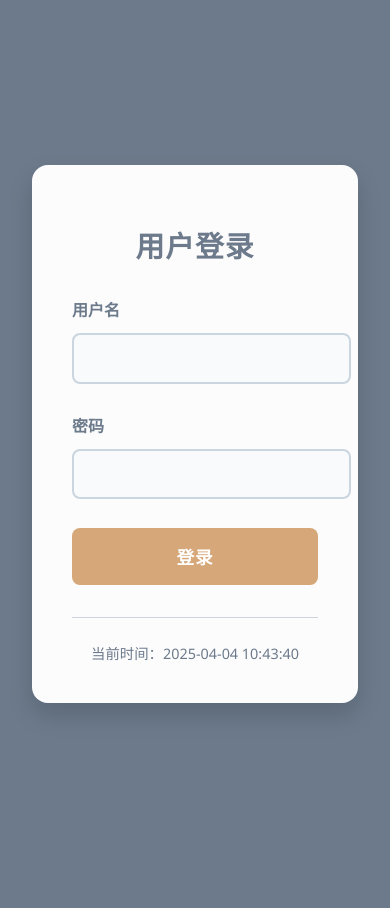
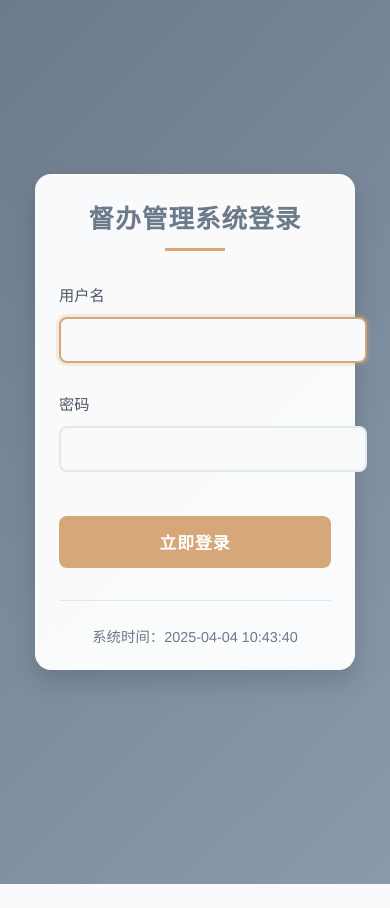
Before and after one commit to GGJJ-stack/kggsdbgl, a Flask app: page /login in a window 390 px wide. After the commit the page ends 884 px from the top, so only its background shows below. Run offline with Flask 3, Linux system fonts and the light colour scheme; some libraries are stand-ins or nearby versions.

Commit message:
令牌问题修复

```diff
--- a/app.py
+++ b/app.py
@@ -16,16 +16,13 @@ app = Flask(__name__)
 secret_key = os.urandom(24).hex()
 csrf = CSRFProtect(app)
 
-# 获取项目根目录（确保路径正确）
 BASE_DIR = os.path.abspath(os.path.dirname(__file__))
 
 class Config:
-    # 使用绝对路径确保路径一致性
     UPLOAD_FOLDER = os.path.join(BASE_DIR, 'instance', 'project_files')
     DATABASE_PATH = os.path.join(BASE_DIR, 'instance', 'supervision.db')
-    SECRET_KEY = os.environ.get('SECRET_KEY') or secrets.token_urlsafe(32)
-
-    # 确保目录存在
+    SECRET_KEY = os.environ.get('SECRET_KEY') or secret_key
+
     @classmethod
     def init(cls):
         os.makedirs(cls.UPLOAD_FOLDER, exist_ok=True)
@@ -50,16 +47,12 @@ def get_db():
     if not hasattr(g, '_database'):
         try:
             g._database = sqlite3.connect(app.config['DATABASE'])
-            print(f"成功连接数据库: {app.config['DATABASE']}")
             g._database.row_factory = sqlite3.Row
             init_sqlite_schema(g._database)
         except sqlite3.Error as e:
             print(f"数据库连接失败: {str(e)}")
             raise
     return g._database
-
-import sqlite3
-from werkzeug.security import generate_password_hash
 
 def init_sqlite_schema(conn):
     try:
@@ -160,7 +153,6 @@ def init_sqlite_schema(conn):
         conn.rollback()
         raise
 
-
 def format_datetime(value, format='%Y-%m-%d'):
     if isinstance(value, str):
         try:
@@ -183,10 +175,6 @@ def admin_required(f):
         return f(*args, **kwargs)
     return decorated_function
 
-@app.context_processor
-def inject_csrf_token():
-    return dict(csrf_token=generate_csrf)
-
 @app.route('/login', methods=['GET', 'POST'])
 def login():
     current_datetime = datetime.datetime.now()
@@ -196,6 +184,11 @@ def login():
             password = request.form.get('password', '').strip()
             next_url = request.form.get('next', '')
 
+            if next_url:
+                parsed_url = urlparse(next_url)
+                if parsed_url.netloc != '':
+                    next_url = url_for('index')
+
             if not username or not password:
                 return render_template('login.html', error='用户名和密码不能为空', current_datetime=current_datetime)
 
@@ -208,6 +201,7 @@ def login():
                     session.clear()
                     session['user_id'] = user['id']
                     session['is_admin'] = user['is_admin']
+                    session.permanent = True
                     return redirect(next_url or url_for('index'))
 
             return render_template('login.html', error='用户名或密码错误', current_datetime=current_datetime)
@@ -219,7 +213,11 @@ def login():
             app.logger.error(f"登录异常: {str(e)}")
             return render_template('login.html', error='登录处理异常，请稍后重试', current_datetime=current_datetime)
 
-    return render_template('login.html', current_datetime=current_datetime)
+    next_url = request.args.get('next', '')
+    return render_template('login.html',
+                         current_datetime=current_datetime,
+                         next=next_url,
+                         csrf_token=generate_csrf())
 
 @app.errorhandler(CSRFError)
 def handle_csrf_error(e):
@@ -238,9 +236,10 @@ def user_management():
     current_datetime = datetime.datetime.now()
     error = None
     with get_db() as conn:
+        users = []
         if request.method == 'POST':
-            if 'download_users' in request.form:
-                try:
+            try:
+                if 'download_users' in request.form:
                     validate_csrf(request.form.get('csrf_token'))
                     filename = request.form.get('filename', 'users').strip() or 'users'
                     filename += '.xlsx'
@@ -257,14 +256,11 @@ def user_management():
                         download_name=filename,
                         mimetype='application/vnd.openxmlformats-officedocument.spreadsheetml.sheet'
                     )
-                except Exception as e:
-                    flash(f'生成用户数据失败: {str(e)}', 'error')
-
-            if 'upload_users' in request.form:
-                try:
+
+                elif 'upload_users' in request.form:
                     validate_csrf(request.form.get('csrf_token'))
-                    file = request.files['file']
-                    if file.filename == '':
+                    file = request.files.get('file')
+                    if not file or file.filename == '':
                         flash('没有选择文件', 'error')
                         return redirect(request.url)
 
@@ -290,24 +286,24 @@ def user_management():
                         flash('部分用户名已存在，未插入重复数据', 'error')
                     return redirect(request.url)
 
-                except CSRFError:
-                    flash('操作令牌无效，请刷新页面后重试', 'error')
-                except Exception as e:
-                    flash(f'上传失败: {str(e)}', 'error')
-
-            try:
-                if 'add_user' in request.form:
+                elif 'add_user' in request.form:
                     username = request.form.get('username', '').strip()
                     password = request.form.get('password', '123456').strip()
                     phone = request.form.get('phone', '').strip()
                     is_admin = 1 if request.form.get('is_admin') == '1' else 0
 
-                    hashed_pw = generate_password_hash(password)
-                    conn.execute(
-                        "INSERT INTO users (username, password, phone, is_admin) VALUES (?, ?, ?, ?)",
-                        (username, hashed_pw, phone, is_admin)
-                    )
-                    conn.commit()
+                    if not username or not password:
+                        error = "用户名和密码不能为空"
+                    else:
+                        hashed_pw = generate_password_hash(password)
+                        try:
+                            conn.execute(
+                                "INSERT INTO users (username, password, phone, is_admin) VALUES (?, ?, ?, ?)",
+                                (username, hashed_pw, phone, is_admin)
+                            )
+                            conn.commit()
+                        except sqlite3.IntegrityError:
+                            error = "用户名已存在"
 
                 elif 'delete_user' in request.form:
                     user_id = request.form.get('user_id')
@@ -336,10 +332,9 @@ def user_management():
                     conn.execute(query, params)
                     conn.commit()
 
-            except sqlite3.IntegrityError as e:
-                error = "用户名已存在"
             except Exception as e:
                 error = str(e)
+                flash(f'操作失败: {str(e)}', 'error')
 
         users = conn.execute("SELECT id, username, phone, is_admin FROM users").fetchall()
 
@@ -563,7 +558,7 @@ def add_project():
             except Exception as e:
                 error = str(e)
 
-    return render_template('add_project.html', users=users, error=error)
+    return render_template('add_project.html', users=users, error=error, csrf_token=generate_csrf())
 
 @app.route('/unfinished_projects', methods=['GET', 'POST'])
 def unfinished_projects():
@@ -604,7 +599,7 @@ def unfinished_projects():
                 if 'upload' in request.form:
                     file = request.files['project_file']
                     if file and file.filename.endswith('.xlsx'):
-                        filepath = os.path.join(AliCloudConfig.UPLOAD_FOLDER, file.filename)
+                        filepath = os.path.join(app.config['UPLOAD_FOLDER'], file.filename)
                         file.save(filepath)
                         flash(f'文件 {file.filename} 上传成功')
 
@@ -765,7 +760,8 @@ def unfinished_projects():
                          projects=projects,
                          error=error,
                          is_admin=is_admin,
-                         current_date=current_datetime.strftime('%Y-%m-%d'),csrf_token=generate_csrf())
+                         current_date=current_datetime.strftime('%Y-%m-%d'),
+                         csrf_token=generate_csrf())
 
 @app.route('/project_detail/<int:project_id>', methods=['GET', 'POST'])
 def project_detail(project_id):
@@ -949,7 +945,8 @@ def project_detail(project_id):
                                'pending': ('待审核', 'warning'),
                                'approved': ('已通过', 'success'),
                                'rejected': ('已驳回', 'danger')
-                           })
+                           },
+                           csrf_token=generate_csrf())
 
 @app.route('/edit_project/<int:project_id>', methods=['GET', 'POST'])
 def edit_project(project_id):
@@ -1193,7 +1190,8 @@ def finished_projects():
     return render_template('finished_projects.html',
                         all_entries_sorted=all_entries_sorted,
                         is_admin=is_admin,
-                        current_datetime=current_datetime)
+                        current_datetime=current_datetime,
+                        csrf_token=generate_csrf())
 
 @app.route('/finished_project_detail/<int:project_id>', methods=['GET', 'POST'])
 def finished_project_detail(project_id):
@@ -1335,7 +1333,8 @@ def finished_project_detail(project_id):
             'approved': ('已通过', 'success'),
             'rejected': ('已驳回', 'danger')
         },
-        overdue_warning=project_data['is_overdue']
+        overdue_warning=project_data['is_overdue'],
+        csrf_token=generate_csrf()
     )
 
 @app.route('/edit_finished_project/<int:project_id>', methods=['GET', 'POST'])
@@ -1355,6 +1354,7 @@ def edit_finished_project(project_id):
 
         if request.method == 'POST':
             try:
+                validate_csrf(request.form.get('csrf_token'))
                 update_data = [
                     request.form['category'],
                     request.form['project_name'],
@@ -1394,7 +1394,8 @@ def edit_finished_project(project_id):
     return render_template('edit_finished_project.html',
                            project=project,
                            users=users,
-                           current_datetime=datetime.datetime.now())
+                           current_datetime=datetime.datetime.now(),
+                           csrf_token=generate_csrf())
 
 @app.route('/finished_projects/add', methods=['GET', 'POST'])
 @admin_required
@@ -1460,7 +1461,8 @@ def add_finished_project():
     return render_template('add_finished_project.html',
                          users=users,
                          error=error,
-                         current_datetime=current_datetime)
+                         current_datetime=current_datetime,
+                         csrf_token=generate_csrf())
 
 @app.route('/all_projects', methods=['GET', 'POST'])
 def all_projects():
@@ -1581,7 +1583,8 @@ def all_projects():
             'per_page': per_page,
             'total': total,
             'pages': (total // per_page) + (1 if total % per_page else 0)
-        }
+        },
+        csrf_token=generate_csrf()
     )
 
 @app.route('/delete_project/<int:project_id>', methods=['POST'])
--- a/templates/add_finished_project.html
+++ b/templates/add_finished_project.html
@@ -53,7 +53,8 @@
         {% endif %}
 
         <form method="POST">
-            <input type="hidden" name="csrf_token" value="{{ csrf_token() }}">
+            <!-- 修正CSRF令牌语法 -->
+            <input type="hidden" name="csrf_token" value="{{ csrf_token }}">
 
             <div class="form-group">
                 <label>项目类别 *</label>
--- a/templates/add_project.html
+++ b/templates/add_project.html
@@ -126,7 +126,9 @@
             <p style="color: red;">{{ error }}</p>
             {% endif %}
             <form method="post">
-                <input type="hidden" name="csrf_token" value="{{ csrf_token() }}">
+                <!-- 修正CSRF令牌语法 -->
+                <input type="hidden" name="csrf_token" value="{{ csrf_token }}">
+
                 <div class="form-group">
                     <label for="category">项目类别:</label>
                     <input type="text" id="category" name="category" required>
--- a/templates/add_user.html
+++ b/templates/add_user.html
@@ -99,7 +99,9 @@
         <p class="error">{{ error }}</p>
     {% endif %}
     <form action="{{ url_for('add_user') }}" method="post">
-        <input type="hidden" name="csrf_token" value="{{ csrf_token() }}">
+        <!-- 修正 CSRF 令牌语法 -->
+        <input type="hidden" name="csrf_token" value="{{ csrf_token }}">
+
         <label for="username">用户名:</label>
         <input type="text" id="username" name="username" required>
         <label for="password">密码:</label>
--- a/templates/all_projects.html
+++ b/templates/all_projects.html
@@ -158,7 +158,7 @@
         <div style="margin-bottom:15px; display: flex; gap: 8px; align-items: center; flex-wrap: wrap;">
             <a href="{{ url_for('index') }}" class="btn-main">返回主菜单</a>
             <form method="post" action="{{ url_for('all_projects') }}" style="margin:0;" onsubmit="return handleExport(event)">
-                <input type="hidden" name="csrf_token" value="{{ csrf_token() }}">
+                <input type="hidden" name="csrf_token" value="{{ csrf_token }}">
                 <input type="hidden" name="export" value="true">
                 <button type="submit" class="btn-main">一键导出Excel</button>
             </form>
--- a/templates/edit_project.html
+++ b/templates/edit_project.html
@@ -82,7 +82,8 @@
             min-height: 100px;
         }
     </style>
-    <meta name="csrf-token" content="{{ csrf_token() }}">
+    <!-- 修正全局CSRF令牌 -->
+    <meta name="csrf-token" content="{{ csrf_token }}">
 </head>
 
 <body>
@@ -93,7 +94,8 @@
             <p style="color: red; margin-bottom: 20px;">{{ error }}</p>
             {% endif %}
             <form method="post">
-                <input type="hidden" name="csrf_token" value="{{ csrf_token() }}">
+                <!-- 修正表单CSRF令牌 -->
+                <input type="hidden" name="csrf_token" value="{{ csrf_token }}">
 
                 <div class="form-group">
                     <label for="category">项目类别:</label>
--- a/templates/edit_user.html
+++ b/templates/edit_user.html
@@ -22,7 +22,9 @@
     <div class="container">
         <h2>编辑用户</h2>
         <form method="post">
-            <input type="hidden" name="csrf_token" value="{{ csrf_token() }}">
+            <!-- 修正 CSRF 令牌语法 -->
+            <input type="hidden" name="csrf_token" value="{{ csrf_token }}">
+
             <div class="form-group">
                 <label>用户名：<input type="text" value="{{ user[1] }}" disabled></label>
                 <label>新密码：<input type="password" name="password"></label>
--- a/templates/finished_projects.html
+++ b/templates/finished_projects.html
@@ -94,7 +94,7 @@
             <button type="submit" class="btn">导出Excel</button>
         </form>
         <form action="{{ url_for('finished_projects') }}" method="post" enctype="multipart/form-data" style="margin:0">
-            <input type="hidden" name="csrf_token" value="{{ csrf_token() }}">
+            <input type="hidden" name="csrf_token" value="{{ csrf_token }}">
             <input type="file" name="file" accept=".xlsx" style="display:none" id="fileInput">
             <label for="fileInput" class="btn" style="margin:0; cursor:pointer">导入Excel</label>
             <button type="submit" name="upload_projects" class="btn">上传</button>
@@ -175,7 +175,7 @@
                                    class="btn">详情</a>
                                 {% if is_admin %}
                                 <form method="POST" action="{{ url_for('finished_projects') }}">
-                                    <input type="hidden" name="csrf_token" value="{{ csrf_token() }}">
+                                    <input type="hidden" name="csrf_token" value="{{ csrf_token }}">
                                     <input type="hidden" name="project_id" value="{{ entry.entry_data.id }}">
                                     <button type="submit" name="delete_project" class="btn btn-delete"
                                             onclick="return confirm('确认删除该已完成项目？')">
--- a/templates/login.html
+++ b/templates/login.html
@@ -6,127 +6,156 @@
     <title>登录 - 控股公司督办管理系统</title>
     <style>
         :root {
-            --primary-color: #6C7A8B; /* 莫兰迪蓝 */
-            --secondary-color: #D6A779; /* 莫兰迪橙 */
-            --text-color: #4A5568;
-            --background-color: #F0F4F8; /* 浅灰蓝背景 */
-            --border-color: #CBD5E0;
+            --mist-blue: #6C7A8B;         /* 雾霾蓝主色调 */
+            --morandi-orange: #D6A779;    /* 莫兰迪橙点缀色 */
+            --light-gray: #F0F4F8;         /* 浅灰背景 */
+            --deep-gray: #4A5568;          /* 深灰文字 */
+            --transition: all 0.3s ease;
         }
 
         body {
-            font-family: 'Segoe UI', system-ui, -apple-system, sans-serif;
-            background: var(--primary-color); /* 主背景色改为莫兰迪蓝 */
+            font-family: 'Helvetica Neue', Helvetica, Arial, sans-serif;
+            background: linear-gradient(135deg, var(--mist-blue) 0%, #8A9AAD 100%);
             margin: 0;
-            padding: 2rem;
-            color: var(--text-color);
             display: flex;
             justify-content: center;
             align-items: center;
             min-height: 100vh;
+            padding: 20px;
         }
 
         .login-container {
-            background: rgba(255, 255, 255, 0.98); /* 提高容器透明度 */
+            background: rgba(255, 255, 255, 0.96);
+            width: 100%;
+            max-width: 420px;
             padding: 2.5rem;
-            border-radius: 16px; /* 增加圆角 */
-            box-shadow: 0 12px 24px rgba(0, 0, 0, 0.15); /* 加强阴影效果 */
-            width: 100%;
-            max-width: 420px; /* 稍加大容器宽度 */
-            transform: translateY(-20px); /* 轻微上移 */
-            transition: transform 0.3s ease;
+            border-radius: 16px;
+            box-shadow: 0 12px 24px rgba(0, 0, 0, 0.15);
+            backdrop-filter: blur(8px);
+            transform: translateY(-20px);
+            transition: var(--transition);
         }
 
         h1 {
-            color: var(--primary-color);
+            color: var(--mist-blue);
             text-align: center;
-            margin-bottom: 2rem;
-            font-size: 1.8rem; /* 加大标题字号 */
-            letter-spacing: 1px; /* 增加字间距 */
+            margin: 0 0 2rem 0;
+            font-size: 2rem;
+            font-weight: 600;
+            letter-spacing: 1px;
+            position: relative;
+            padding-bottom: 1rem;
+        }
+
+        h1::after {
+            content: '';
+            position: absolute;
+            bottom: 0;
+            left: 50%;
+            transform: translateX(-50%);
+            width: 60px;
+            height: 3px;
+            background: var(--morandi-orange);
         }
 
         .form-group {
-            margin-bottom: 1.8rem; /* 增加间距 */
+            margin-bottom: 1.8rem;
         }
 
         label {
             display: block;
             margin-bottom: 0.75rem;
-            color: var(--primary-color); /* 标签使用主色 */
-            font-weight: 600; /* 加粗字体 */
+            color: var(--deep-gray);
+            font-weight: 500;
+            font-size: 0.95rem;
         }
 
         input[type="text"],
         input[type="password"] {
             width: 100%;
-            padding: 0.9rem;
-            border: 2px solid var(--border-color); /* 加粗边框 */
-            border-radius: 8px; /* 加大输入框圆角 */
+            padding: 12px 16px;
+            border: 2px solid #E2E8F0;
+            border-radius: 8px;
             font-size: 1rem;
-            transition: all 0.3s ease;
-            background: #F8FAFC; /* 输入框浅背景 */
+            color: var(--deep-gray);
+            transition: var(--transition);
+            background: #F8FAFC;
         }
 
         input[type="text"]:focus,
         input[type="password"]:focus {
-            border-color: var(--secondary-color);
-            box-shadow: 0 0 0 3px rgba(214, 167, 121, 0.2); /* 调整聚焦阴影颜色 */
-        }
-
-        .error-message {
-            color: #E53E3E; /* 更醒目的错误提示色 */
-            margin: 1rem 0;
-            padding: 0.8rem;
-            background: #FED7D7;
-            border-radius: 6px;
-            text-align: center;
-            font-weight: 500;
+            border-color: var(--morandi-orange);
+            box-shadow: 0 0 0 3px rgba(214, 167, 121, 0.2);
+            outline: none;
         }
 
         button {
             width: 100%;
-            padding: 1rem;
-            background: var(--secondary-color);
+            padding: 14px;
+            background: var(--morandi-orange);
             color: white;
             border: none;
-            border-radius: 8px; /* 匹配输入框圆角 */
-            font-size: 1.1rem; /* 加大按钮字号 */
+            border-radius: 8px;
+            font-size: 1.05rem;
             font-weight: 600;
             cursor: pointer;
-            transition: all 0.3s ease;
-            text-transform: uppercase; /* 按钮文字大写 */
+            transition: var(--transition);
             letter-spacing: 1px;
+            margin-top: 1rem;
         }
 
         button:hover {
-            background: #C89364; /* 更深的橙色 */
-            transform: translateY(-2px); /* 悬停微动效 */
+            background: #C89364;
+            transform: translateY(-2px);
+            box-shadow: 0 5px 15px rgba(214, 167, 121, 0.3);
+        }
+
+        .error-message {
+            color: #C53030;
+            background: #FFF5F5;
+            padding: 1rem;
+            border-radius: 8px;
+            margin-bottom: 1.5rem;
+            border: 1px solid #FED7D7;
+            font-size: 0.95rem;
         }
 
         .datetime-info {
             text-align: center;
             margin-top: 2rem;
-            color: var(--primary-color); /* 使用主色 */
+            color: var(--mist-blue);
             font-size: 0.9rem;
+            padding-top: 1.5rem;
+            border-top: 1px solid #E2E8F0;
             font-weight: 500;
-            padding-top: 1.5rem;
-            border-top: 1px solid var(--border-color); /* 增加上边框 */
+        }
+
+        @media (max-width: 480px) {
+            .login-container {
+                padding: 1.5rem;
+                margin: 0 15px;
+            }
+
+            h1 {
+                font-size: 1.6rem;
+            }
         }
     </style>
 </head>
 <body>
     <div class="login-container">
-        <h1>用户登录</h1>
+        <h1>督办管理系统登录</h1>
 
         {% if error %}
             <div class="error-message">{{ error }}</div>
         {% endif %}
 
         <form method="POST" action="{{ url_for('login') }}">
-            <input type="hidden" name="csrf_token" value="{{ csrf_token() }}">
+            <input type="hidden" name="csrf_token" value="{{ csrf_token }}">
 
             <div class="form-group">
                 <label for="username">用户名</label>
-                <input type="text" id="username" name="username" required>
+                <input type="text" id="username" name="username" required autofocus>
             </div>
 
             <div class="form-group">
@@ -134,11 +163,11 @@
                 <input type="password" id="password" name="password" required>
             </div>
 
-            <button type="submit">登录</button>
+            <button type="submit">立即登录</button>
         </form>
 
         <div class="datetime-info">
-            当前时间：{{ current_datetime.strftime('%Y-%m-%d %H:%M:%S') }}
+            系统时间：{{ current_datetime.strftime('%Y-%m-%d %H:%M:%S') }}
         </div>
     </div>
 </body>
--- a/templates/profile.html
+++ b/templates/profile.html
@@ -9,9 +9,10 @@
     <div class="profile-container">  <!-- 新增容器 -->
         <h2 class="profile-title">个人信息修改</h2>
         <form method="post" class="profile-form">
-            <input type="hidden" name="csrf_token" value="{{ csrf_token() }}"/>
+            <!-- 修正 CSRF 令牌的语法 -->
+            <input type="hidden" name="csrf_token" value="{{ csrf_token }}">
 
-            <div class="form-group">  <!-- 表单分组 -->
+            <div class="form-group">
                 <label for="password">新密码:</label>
                 <input type="password" id="password" name="password" value="{{ user[2] }}" class="form-input">
             </div>
--- a/templates/project_detail.html
+++ b/templates/project_detail.html
@@ -168,7 +168,7 @@
                 <strong>进度{{ loop.index }}:</strong> {{ status }}
                 {% if is_admin and status != '无' %}
                     <form method="post" style="display: inline;">
-                        <input type="hidden" name="csrf_token" value="{{ csrf_token() }}">
+                        <input type="hidden" name="csrf_token" value="{{ csrf_token }}">
                         <input type="hidden" name="progress_index" value="{{ loop.index }}">
                         <button type="submit" name="approve_progress">通过审核</button>
                         <button type="submit" name="reject_progress">驳回</button>
@@ -183,7 +183,7 @@
         <div class="progress-form">
             <h3>提交新进度</h3>
             <form method="post">
-                <input type="hidden" name="csrf_token" value="{{ csrf_token() }}">
+                <input type="hidden" name="csrf_token" value="{{ csrf_token }}">
                 <textarea name="progress" rows="4" required placeholder="请输入详细的进度描述..."></textarea><br>
                 <input type="date" name="date" value="{{ current_date }}">
                 <button type="submit" name="submit_progress">提交进度</button>
@@ -193,7 +193,7 @@
             <div style="margin-top: 20px; border-top: 1px solid #eee; padding-top: 15px;">
                 <h4>历史进度补录</h4>
                 <form method="post">
-                    <input type="hidden" name="csrf_token" value="{{ csrf_token() }}">
+                    <input type="hidden" name="csrf_token" value="{{ csrf_token }}">
                     <input type="date" name="history_date" required>
                     <textarea name="history_progress" rows="2" placeholder="补录历史进度描述..."></textarea>
                     <button type="submit" name="submit_history">提交历史进度</button>
--- a/templates/submit_progress.html
+++ b/templates/submit_progress.html
@@ -89,7 +89,7 @@
         <div class="section">
             <h2>提交项目进度更新 - {{ project[2] }}</h2>
             <form method="post">
-                <input type="hidden" name="csrf_token" value="{{ csrf_token() }}">
+                <input type="hidden" name="csrf_token" value="{{ csrf_token }}">
                 <div class="form-group">
                     <label for="progress">进度更新信息:</label>
                     <textarea id="progress" name="progress" required></textarea>
```
Also changed, not shown: templates/finished_project_detail.html (+4 -7 lines), templates/index.html (+8 -22 lines), templates/unfinished_projects.html (+16 -27 lines), templates/user_management.html (+37 -171 lines).
